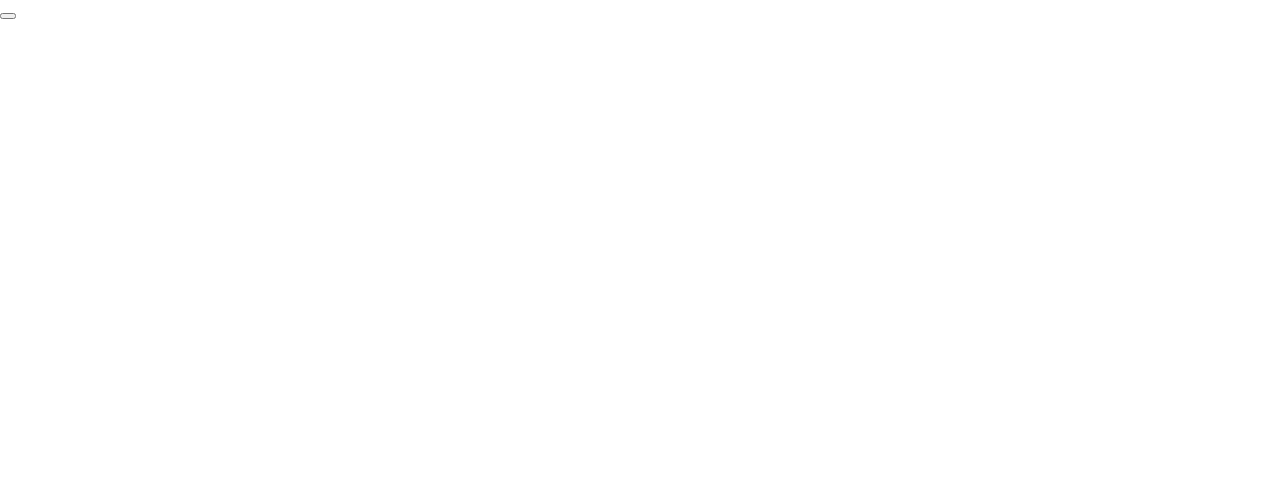
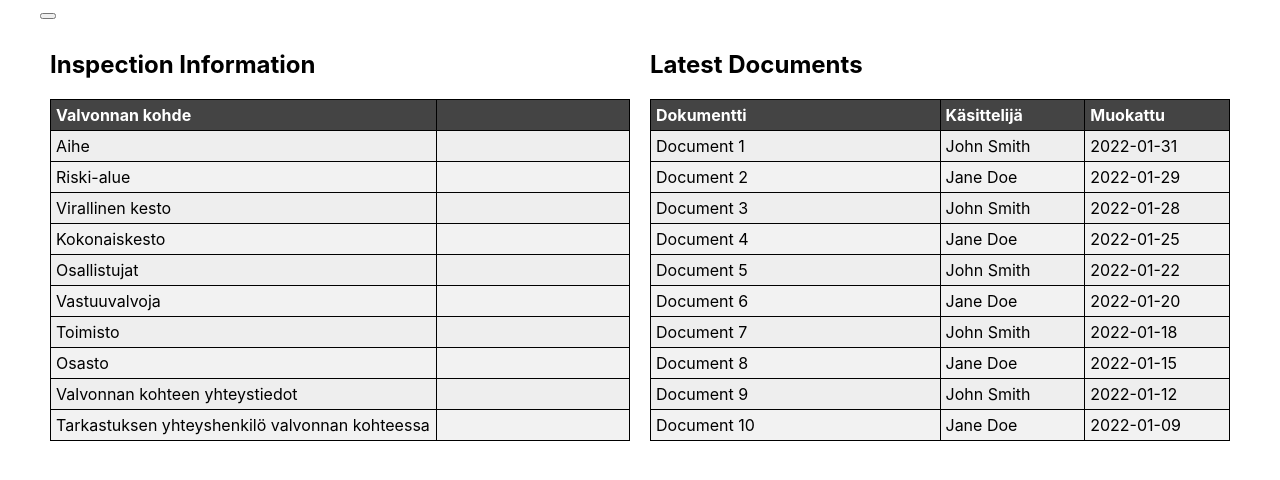
Before and after one commit to jjuuliak/VTP-1, a React (Create React App) app in the folder client/: page / in a window 1280 px wide. Shown: the top 480 px of the page. Built offline with nearby package versions, Linux system fonts and the light colour scheme; the HTML template or start-up script is replaced by a standard one.

Commit message:
First drafts of inspection info and documents

```diff
--- a/client/src/App.css
+++ b/client/src/App.css
@@ -36,3 +36,26 @@
     transform: rotate(360deg);
   }
 }
+
+.app-container {
+  width: 100%;
+  max-width: 1200px;
+  margin: 0 auto;
+}
+
+.main-container {
+  display: flex;
+  flex-wrap: wrap;
+}
+
+.main-container > * {
+  width: 50%;
+  box-sizing: border-box;
+  padding: 10px;
+}
+
+@media (max-width: 768px) {
+  .main-container > * {
+    width: 100%;
+  }
+}
--- a/client/src/App.js
+++ b/client/src/App.js
@@ -1,13 +1,17 @@
 import React from 'react';
 import Navigation from './components/Navigation';
+import InspectionInformation from './components/InspectionInformation';
+import LatestDocuments from './components/LatestDocuments';
+import './App.css';
 
 const App = () => {
   return (
-    <div>
+    <div className="app-container">
       <Navigation />
-      <main>
-
-      </main>
+      <div className="main-container">
+        <InspectionInformation />
+        <LatestDocuments />
+      </div>
     </div>
   );
 };
--- /dev/null
+++ b/client/src/components/InspectionInformation.css
@@ -0,0 +1,40 @@
+.InspectionInformation {
+    display: flex;
+    flex-direction: column;
+    align-items: center;
+  }
+
+  .title {
+    margin: 20px 0;
+    font-size: 20px;
+    font-weight: bold;
+    text-align: center;
+  }
+
+  table {
+    width: 100%;
+    border-collapse: collapse;
+    margin-top: 20px;
+  }
+
+  th, td {
+    border: 1px solid black;
+    padding: 10px;
+    text-align: left;
+    width: 50%;
+  }
+
+  th {
+    background-color: lightgrey;
+    font-weight: bold;
+    padding: 12px;
+    text-align: left;
+  }
+
+  tr:nth-child(odd) {
+    background-color: #eee;
+  }
+
+  tr:nth-child(even) {
+    background-color: white;
+  }
--- /dev/null
+++ b/client/src/components/InspectionInformation.js
@@ -0,0 +1,63 @@
+// client/src/components/InspectionInformation/InspectionInformation.js
+import React from 'react';
+import './InspectionInformation.css';
+
+const InspectionInformation = () => {
+  return (
+    <div className="inspection-information">
+      <h2 className="inspection-information-title">Inspection Information</h2>
+      <table className="inspection-information-table">
+        <thead>
+          <tr>
+            <th>Valvonnan kohde</th>
+            <th></th>
+          </tr>
+        </thead>
+        <tbody>
+          <tr>
+            <td>Aihe</td>
+            <td></td>
+          </tr>
+          <tr>
+            <td>Riski-alue</td>
+            <td></td>
+          </tr>
+          <tr>
+            <td>Virallinen kesto</td>
+            <td></td>
+          </tr>
+          <tr>
+            <td>Kokonaiskesto</td>
+            <td></td>
+          </tr>
+          <tr>
+            <td>Osallistujat</td>
+            <td></td>
+          </tr>
+          <tr>
+            <td>Vastuuvalvoja</td>
+            <td></td>
+          </tr>
+          <tr>
+            <td>Toimisto</td>
+            <td></td>
+          </tr>
+          <tr>
+            <td>Osasto</td>
+            <td></td>
+          </tr>
+          <tr>
+            <td>Valvonnan kohteen yhteystiedot</td>
+            <td></td>
+          </tr>
+          <tr>
+            <td>Tarkastuksen yhteyshenkilö valvonnan kohteessa</td>
+            <td></td>
+          </tr>
+        </tbody>
+      </table>
+    </div>
+  );
+};
+
+export default InspectionInformation;
--- /dev/null
+++ b/client/src/components/LatestDocuments.css
@@ -0,0 +1,42 @@
+.latest-documents {
+    width: 50%;
+    float: left;
+  }
+
+  table {
+    width: 100%;
+    border-collapse: collapse;
+    margin-top: 10px;
+  }
+
+  th, td {
+    border: 1px solid black;
+    padding: 5px;
+    text-align: left;
+  }
+
+  th {
+    background-color: #444;
+    color: white;
+  }
+
+  tr:nth-child(even) {
+    background-color: #f2f2f2;
+  }
+
+  tr:hover {
+    background-color: #ddd;
+  }
+
+  th:first-child,
+  td:first-child {
+    width: 50%;
+  }
+
+  th:nth-child(2),
+  td:nth-child(2),
+  th:nth-child(3),
+  td:nth-child(3) {
+    display: table-cell;
+    width: 25%;
+  }
--- /dev/null
+++ b/client/src/components/LatestDocuments.js
@@ -0,0 +1,73 @@
+import React from 'react';
+import './LatestDocuments.css';
+
+const LatestDocuments = () => {
+    return (
+      <div className="latest-documents">
+        <h2>Latest Documents</h2>
+        <table>
+          <thead>
+            <tr>
+              <th>Dokumentti</th>
+              <th>Käsittelijä</th>
+              <th>Muokattu</th>
+            </tr>
+          </thead>
+          <tbody>
+          <tr>
+            <td>Document 1</td>
+            <td>John Smith</td>
+            <td>2022-01-31</td>
+          </tr>
+          <tr>
+            <td>Document 2</td>
+            <td>Jane Doe</td>
+            <td>2022-01-29</td>
+          </tr>
+          <tr>
+            <td>Document 3</td>
+            <td>John Smith</td>
+            <td>2022-01-28</td>
+          </tr>
+          <tr>
+            <td>Document 4</td>
+            <td>Jane Doe</td>
+            <td>2022-01-25</td>
+          </tr>
+          <tr>
+            <td>Document 5</td>
+            <td>John Smith</td>
+            <td>2022-01-22</td>
+          </tr>
+          <tr>
+            <td>Document 6</td>
+            <td>Jane Doe</td>
+            <td>2022-01-20</td>
+          </tr>
+          <tr>
+            <td>Document 7</td>
+            <td>John Smith</td>
+            <td>2022-01-18</td>
+          </tr>
+          <tr>
+            <td>Document 8</td>
+            <td>Jane Doe</td>
+            <td>2022-01-15</td>
+          </tr>
+          <tr>
+            <td>Document 9</td>
+            <td>John Smith</td>
+            <td>2022-01-12</td>
+          </tr>
+          <tr>
+            <td>Document 10</td>
+            <td>Jane Doe</td>
+            <td>2022-01-09</td>
+          </tr>
+        </tbody>
+        </table>
+      </div>
+    );
+};
+
+export default LatestDocuments;
```
